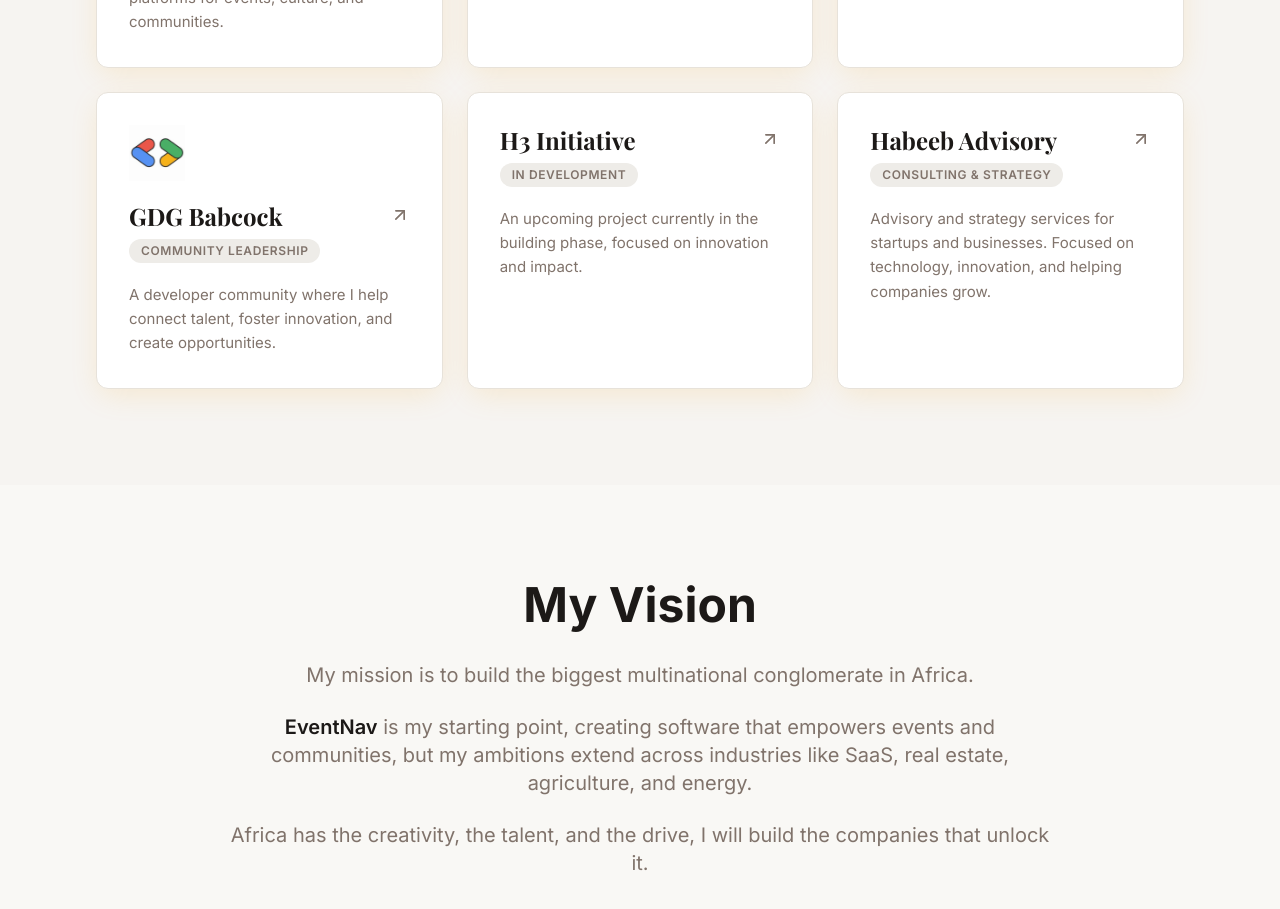
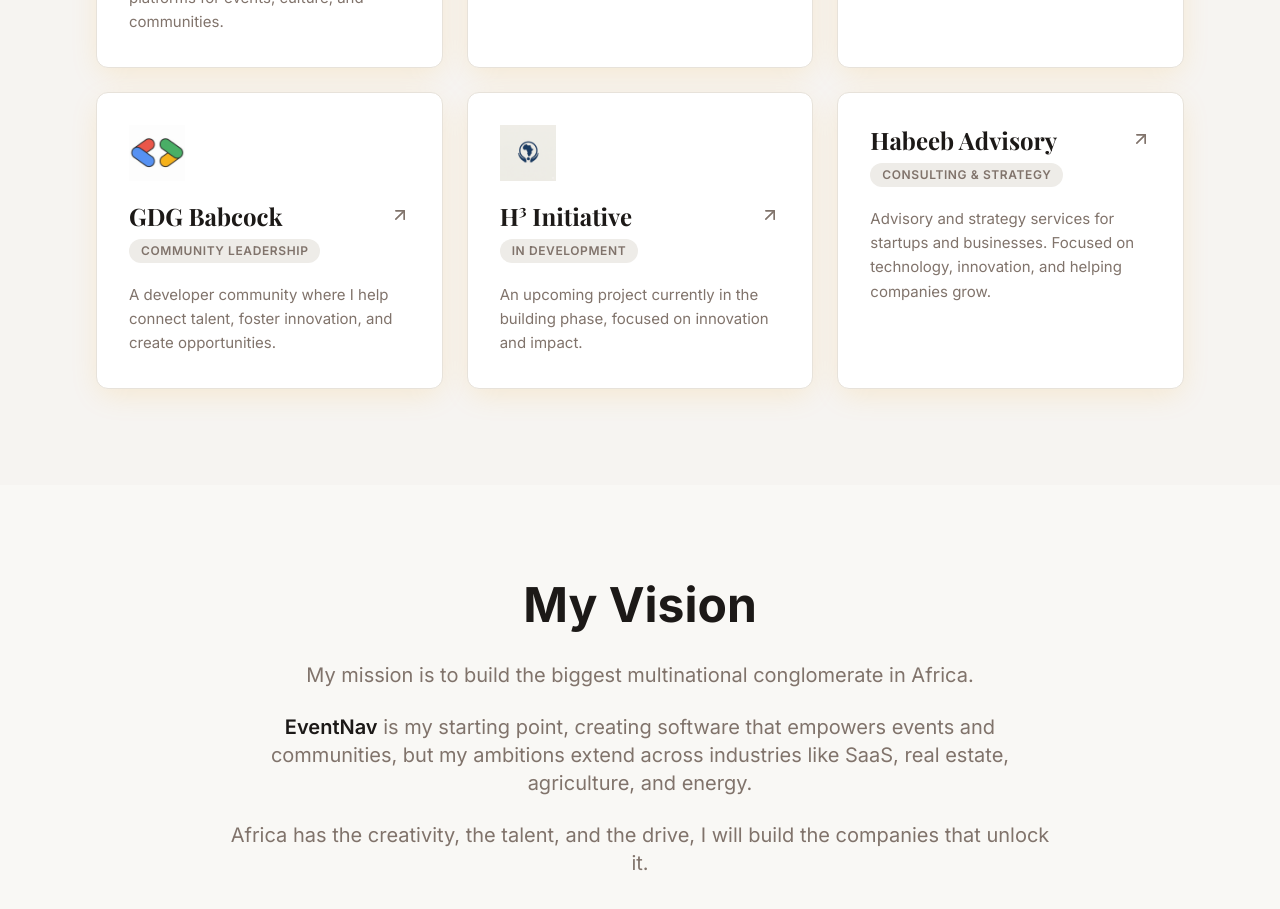
Before and after one commit to ycent/habeebs-future-builder, a React (Vite) app: page / in a window 1280 px wide. Shown: the part 2100-3009 px from the top of the page. Built offline with nearby package versions, Linux system fonts and the light colour scheme; the HTML template or start-up script is replaced by a standard one.

Commit message:
Update H3 Initiative Logo and Text

```diff
--- a/src/components/Ventures.tsx
+++ b/src/components/Ventures.tsx
@@ -2,6 +2,7 @@ import { Card } from "@/components/ui/card";
 import { ArrowUpRight } from "lucide-react";
 import eventnavLogo from "@/assets/eventnav-logo.png";
 import gdgBabcockLogo from "@/assets/gdg-babcock-logo.png";
+import h3Logo from "@/assets/h3-logo.png";
 
 const parentCompany = {
   title: "Centz Group",
@@ -37,10 +38,11 @@ const ventures = [
     logo: gdgBabcockLogo,
   },
   {
-    title: "H3 Initiative",
+    title: "H³ Initiative",
     subtitle: "In Development",
     description: "An upcoming project currently in the building phase, focused on innovation and impact.",
     link: "https://h3initiative.org",
+    logo: h3Logo,
   },
   {
     title: "Habeeb Advisory",
```
Also changed, not shown: src/assets/h3-logo.png (added).
